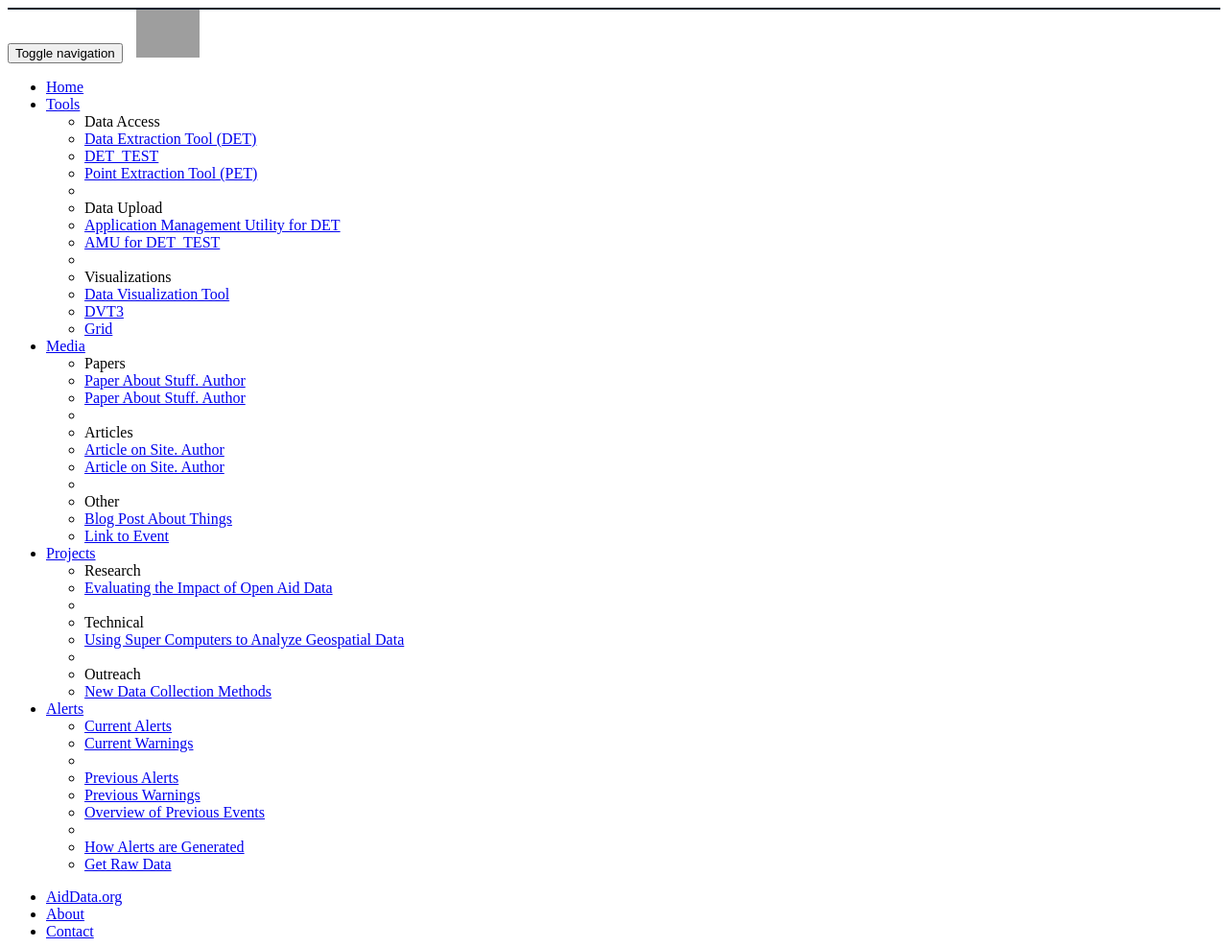
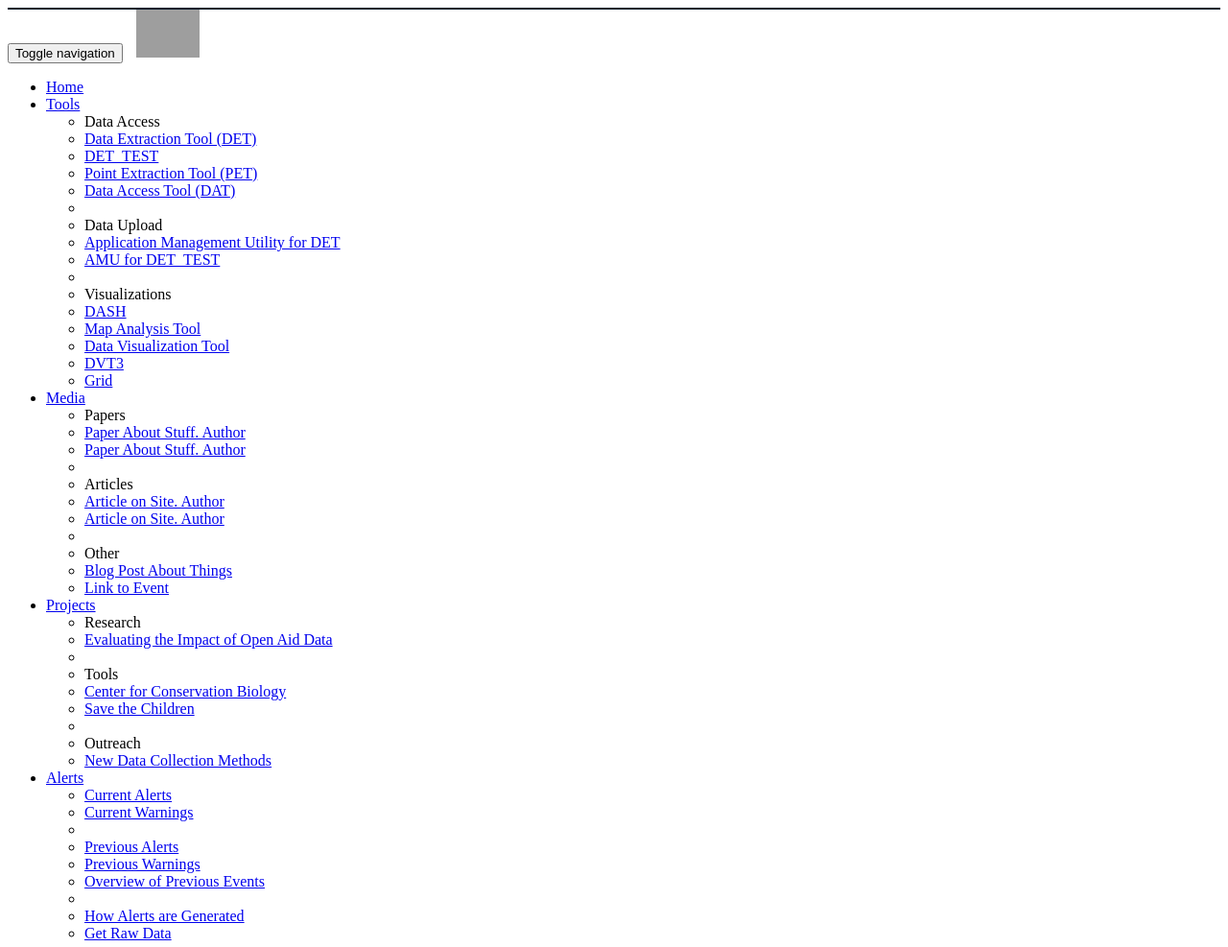
Before and after one commit to MirandaLv/DVT, a PHP site: page /nav.php in a window 1280 px wide. Shown: the top 987 px of the page at 96% size. Run offline with PHP 8.4, Linux system fonts and the light colour scheme; grey boxes are pictures that could not be loaded.

Commit message:
Update nav bar.

```diff
--- a/nav.php
+++ b/nav.php
@@ -58,12 +58,15 @@
               <li><a href="/aiddata/DET/www/det.php">Data Extraction Tool (DET) </a></li>
               <li><a href="/aiddata/DET_TEST/www/det.php">DET_TEST</a></li>
               <li><a href="/aiddata/PET">Point Extraction Tool (PET)</a></li>
+              <li><a href="/aiddata/DAT">Data Access Tool (DAT)</a></li>
               <li class="divider"></li>
               <li class="dropdown-header">Data Upload</li>
               <li><a href="/aiddata/DET/AMU/home">Application Management Utility for DET</a></li>
               <li><a href="/aiddata/DET_TEST/AMU/home">AMU for DET_TEST</a></li>
               <li class="divider"></li>
               <li class="dropdown-header">Visualizations</li>
+              <li><a href="/aiddata/DASH">DASH</a></li>
+              <li><a href="/aiddata/MAT">Map Analysis Tool</a></li>
               <li><a href="/aiddata/DVT/leaflet_05">Data Visualization Tool</a></li>
               <li><a href="/aiddata/DVT3/www">DVT3</a></li>
               <li><a href="/aiddata/grid/www">Grid</a></li>
@@ -93,8 +96,9 @@
               <li class="dropdown-header">Research</li>
               <li><a href="#">Evaluating the Impact of Open Aid Data</a></li>
               <li class="divider"></li>
-              <li class="dropdown-header">Technical</li>
-              <li><a href="#">Using Super Computers to Analyze Geospatial Data</a></li>
+              <li class="dropdown-header">Tools</li>
+              <li><a href="/aiddata/CCB/test">Center for Conservation Biology</a></li>
+              <li><a href="/aiddata/STC/www">Save the Children</a></li>
               <li class="divider"></li>
               <li class="dropdown-header">Outreach</li>
               <li><a href="#">New Data Collection Methods</a></li>
```
Also changed, not shown: jcarousel.json (+6 -6 lines).
